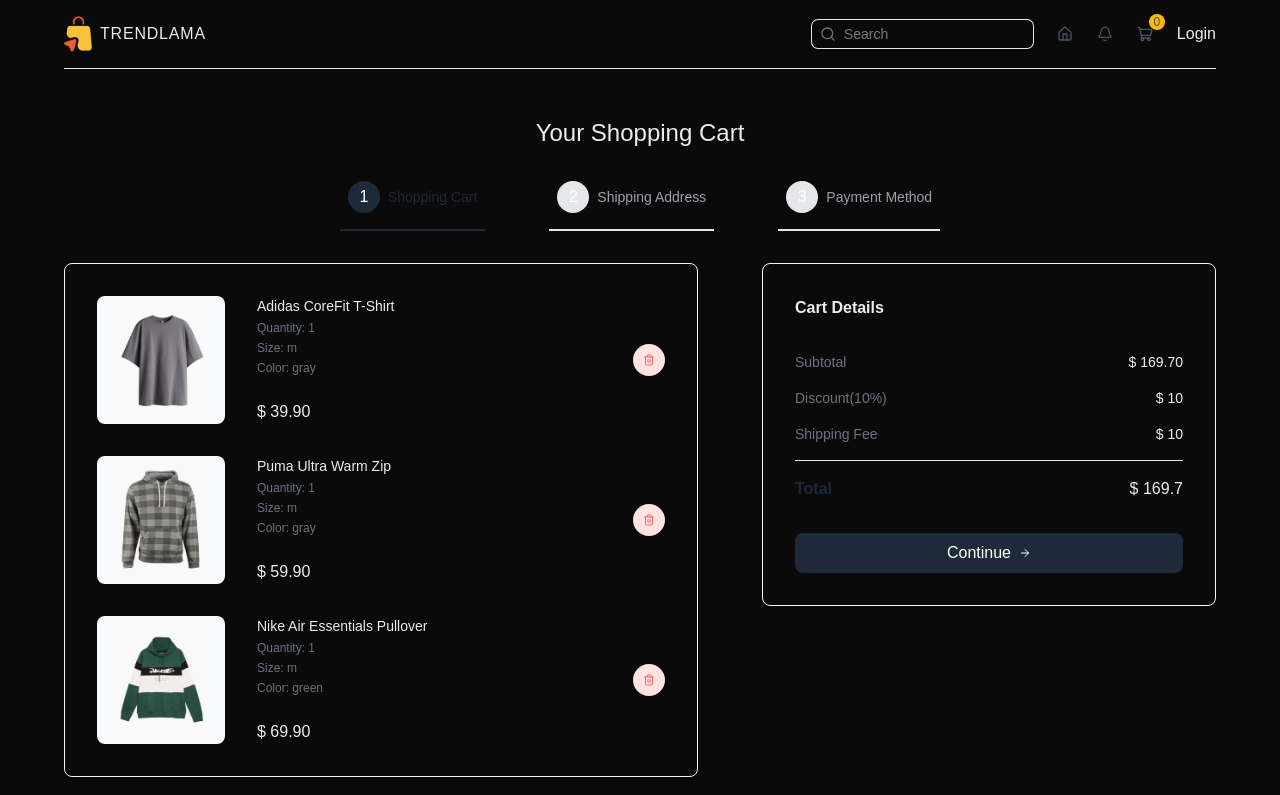
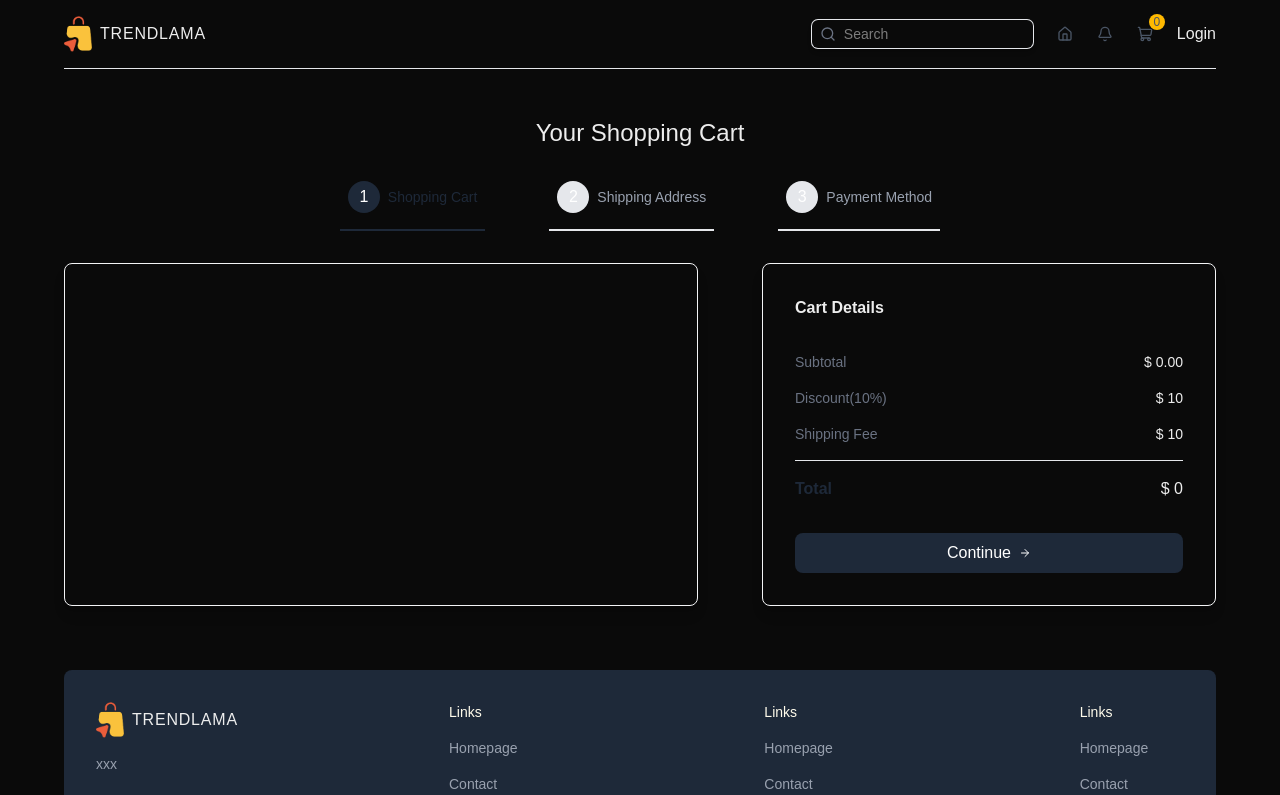
Before and after one commit to xxbarca/e-mall-client, a Next.js app: page /cart in a window 1280 px wide. Shown: the top 795 px of the page. Built offline with nearby package versions, Linux system fonts and the light colour scheme.

Commit message:
加入购物车、删除

```diff
--- a/package.json
+++ b/package.json
@@ -15,7 +15,9 @@
     "react": "19.2.4",
     "react-dom": "19.2.4",
     "react-hook-form": "^7.72.1",
-    "zod": "^4.3.6"
+    "react-toastify": "^11.0.5",
+    "zod": "^4.3.6",
+    "zustand": "^5.0.12"
   },
   "devDependencies": {
     "@tailwindcss/postcss": "^4",
--- a/src/app/cart/page.tsx
+++ b/src/app/cart/page.tsx
@@ -1,12 +1,13 @@
 'use client'
 
-import {CartItemsType} from "@/types";
+import {CartItemsType, ShippingFormInputs} from "@/types";
 import {useRouter, useSearchParams} from "next/navigation";
 import {ArrowRight, Trash2} from "lucide-react";
 import ShippingForm from "@/components/ShippingForm";
 import PaymentForm from "@/components/PaymentForm";
 import {useState} from "react";
 import Image from "next/image";
+import useCartStore from "@/stores/cartStore";
 
 const steps = [
   { id: 1, title: "Shopping Cart",},
@@ -72,8 +73,9 @@
 const CartPage = () => {
   const searchParams = useSearchParams();
   const router = useRouter();
-  const [shippingForm, setShippingForm] = useState(null)
+  const [shippingForm, setShippingForm] = useState<ShippingFormInputs>()
   const activeStep = parseInt(searchParams.get("step") || "1");
+  const {cart, removeFromCart} = useCartStore()
   return <div className={'flex flex-col gap-8 items-center justify-center mt-12'}>
     <h1 className={'text-2xl font-medium'}>Your Shopping Cart</h1>
     <div className={'flex flex-col lg:flex-row items-center gap-8 lg:gap-16'}>
@@ -92,7 +94,7 @@
       <div className={'w-full lg:w-7/12 shadow-lg border-1 border-gray-100 p-8 rounded-lg flex flex-col gap-8'}>
         {
           activeStep === 1
-            ? cartItems.map((item) => (
+            ? cart.map((item) => (
               <div className={'flex items-center justify-between'} key={item.id}>
                 <div className={'flex gap-8'}>
                   <div className={'relative w-32 h-32 bg-gray-50 rounded-lg overflow-hidden'}>
@@ -108,7 +110,7 @@
                     <p className={'font-medium'}>$ {item.price.toFixed(2)}</p>
                   </div>
                 </div>
-                <button className={'w-8 h-8 rounded-full bg-red-100 hover:bg-red-200 transition-all duration-300 text-red-400 flex items-center justify-center cursor-pointer'}>
+                <button onClick={() => removeFromCart(item)} className={'w-8 h-8 rounded-full bg-red-100 hover:bg-red-200 transition-all duration-300 text-red-400 flex items-center justify-center cursor-pointer'}>
                   <Trash2 className={'w-3 h-3'}/>
                 </button>
               </div>
@@ -126,7 +128,7 @@
         <div className={'flex flex-col gap-4'}>
           <div className={'flex justify-between text-sm'}>
             <p className={'text-gray-500'}>Subtotal</p>
-            <p className={'font-medium'}>$ {cartItems.reduce((acc, item) => acc + item.price * item.quantity, 0).toFixed(2)}</p>
+            <p className={'font-medium'}>$ {cart.reduce((acc, item) => acc + item.price * item.quantity, 0).toFixed(2)}</p>
           </div>
           <div className={'flex justify-between text-sm'}>
             <p className={'text-gray-500'}>Discount(10%)</p>
@@ -140,7 +142,7 @@
           <div className={'flex justify-between'}>
             <p className={'text-gray-800 font-semibold'}>Total</p>
             <p className={'font-medium'}>
-              $ {cartItems.reduce((acc, item) => acc + item.price * item.quantity, 0)}
+              $ {cart.reduce((acc, item) => acc + item.price * item.quantity, 0)}
             </p>
           </div>
         </div>
--- a/src/app/layout.tsx
+++ b/src/app/layout.tsx
@@ -4,6 +4,7 @@
 import React from "react";
 import Navbar from "@/components/Navbar";
 import Footer from "@/components/Footer";
+import {ToastContainer} from "react-toastify";
 
 const geistSans = Geist({
   variable: "--font-geist-sans",
@@ -35,6 +36,7 @@
           {children}
           <Footer />
         </div>
+      <ToastContainer position={'bottom-right'} />
       </body>
     </html>
   );
--- a/src/components/ProductCard.tsx
+++ b/src/components/ProductCard.tsx
@@ -4,17 +4,31 @@
 import Image from "next/image";
 import {ShoppingCart} from "lucide-react";
 import {useState} from "react";
+import useCartStore from "@/stores/cartStore";
+import {toast} from "react-toastify";
 
 const ProductCard = ({product}: {product: ProductType}) => {
   const [productTypes, setProductTypes] = useState({
     size: product.sizes[0],
     color: product.colors[0],
   })
+
+  const {addToCart} = useCartStore()
+
   const handleProductType = ({type, value}: {type: 'color' | 'size', value: string}) => {
     setProductTypes(prev => ({
       ...prev,
       [type]: value,
     }))
+  }
+  const handleAddToCart = () => {
+    addToCart({
+      ...product,
+      quantity: 1,
+      selectedSize: productTypes.size,
+      selectedColor: productTypes.color
+    })
+    toast.success("Added to cart Successfully!")
   }
   return <div className={'shadow-lg rounded-lg overflow-hidden'}>
     <Link href={`/products/${product.id}`}>
@@ -52,7 +66,7 @@
       </div>
       <div className={'flex items-center justify-between'}>
         <p className={'font-medium select-none'}>${product.price.toFixed(2)}</p>
-        <button className={'ring ring-gray-200 shadow-lg rounded-md px-2 py-1 text-sm hover:bg-black hover:text-white cursor-pointer transition-all duration-300 flex items-center gap-2'}>
+        <button onClick={handleAddToCart} className={'ring ring-gray-200 shadow-lg rounded-md px-2 py-1 text-sm hover:bg-black hover:text-white cursor-pointer transition-all duration-300 flex items-center gap-2'}>
           <ShoppingCart className={'w-4'}/>
           Add to Cart
         </button>
--- a/src/components/ShoppingCartIcon.tsx
+++ b/src/components/ShoppingCartIcon.tsx
@@ -1,11 +1,15 @@
 "use client"
 import Link from "next/link";
 import {ShoppingCart} from "lucide-react";
+import useCartStore from "@/stores/cartStore";
 
 const ShoppingCartIcon = () => {
+  const {cart} = useCartStore()
   return <Link href={'/cart'} className={'relative'}>
     <ShoppingCart className={'w-4 h-4 text-gray-600'} />
-    <span className={'absolute -top-3 -right-3 bg-amber-400 text-gray-600 rounded-full w-4 h-4 flex items-center justify-center text-xs font-medium'}>0</span>
+    <span className={'absolute -top-3 -right-3 bg-amber-400 text-gray-600 rounded-full w-4 h-4 flex items-center justify-center text-xs font-medium'}>
+      {cart.length}
+    </span>
   </Link>
 }
 
--- /dev/null
+++ b/src/stores/cartStore.ts
@@ -0,0 +1,50 @@
+import { create } from 'zustand'
+import {persist, createJSONStorage} from 'zustand/middleware'
+import {CartItemsType, CartItemType} from "@/types";
+
+export type CartStoreStateType = {
+  cart: CartItemsType
+}
+
+export type CartStoreActionType = {
+  addToCart: (product: CartItemType) => void;
+  removeFromCart: (product: CartItemType) => void;
+  clearCart: () => void;
+}
+
+const useCartStore = create<CartStoreStateType & CartStoreActionType>()(
+  persist(
+    set => ({
+      cart: [],
+      addToCart: (product) => set(state => {
+        const existingIndex = state.cart.findIndex(item =>
+          item.id === product.id &&
+          item.selectedSize === product.selectedSize &&
+          item.selectedColor === product.selectedColor
+        )
+        if (existingIndex !== -1) {
+          const updatedCart = [...state.cart]
+          updatedCart[existingIndex].quantity += product.quantity || 1
+          return {cart: updatedCart}
+        } else {
+          return {cart: [...state.cart, {...product, quantity: 1, selectedSize: product.selectedSize, selectedColor: product.selectedColor}]}
+        }
+      }),
+      removeFromCart: (product) => set(state => ({
+        cart: state.cart.filter(p => !(
+          p.id === product.id &&
+          p.selectedSize === product.selectedSize &&
+          p.selectedColor === product.selectedColor
+        )),
+      })),
+      clearCart: () => set(() => ({cart: []})),
+    }),
+    {
+      name: 'cart',
+      storage: createJSONStorage(() => localStorage)
+    }
+  ),
+)
+
+
+export default useCartStore
```
Also changed, not shown: src/app/page.tsx (+4 -4 lines), 1 other file (tests, documents, lock files or other folders).
